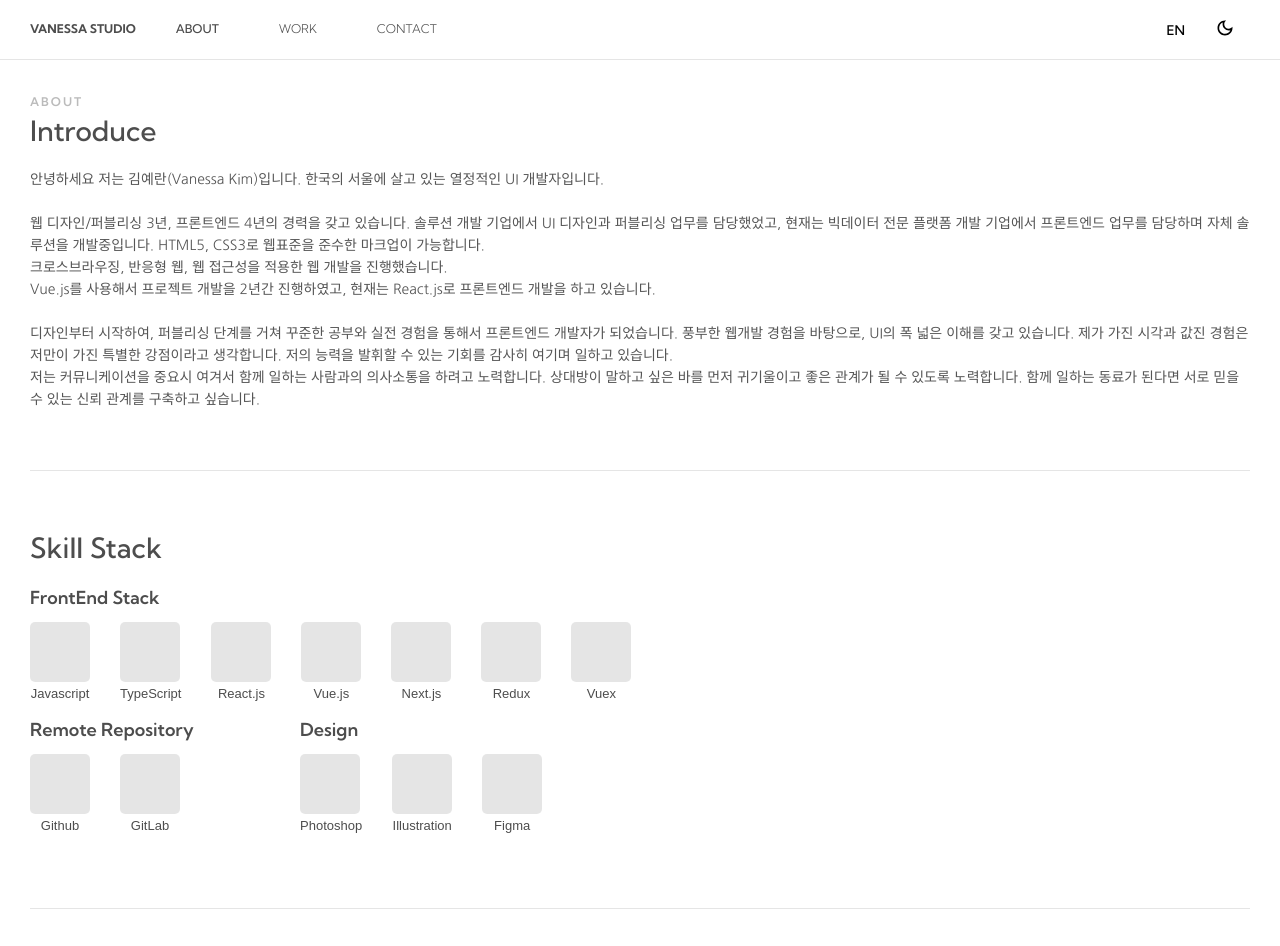
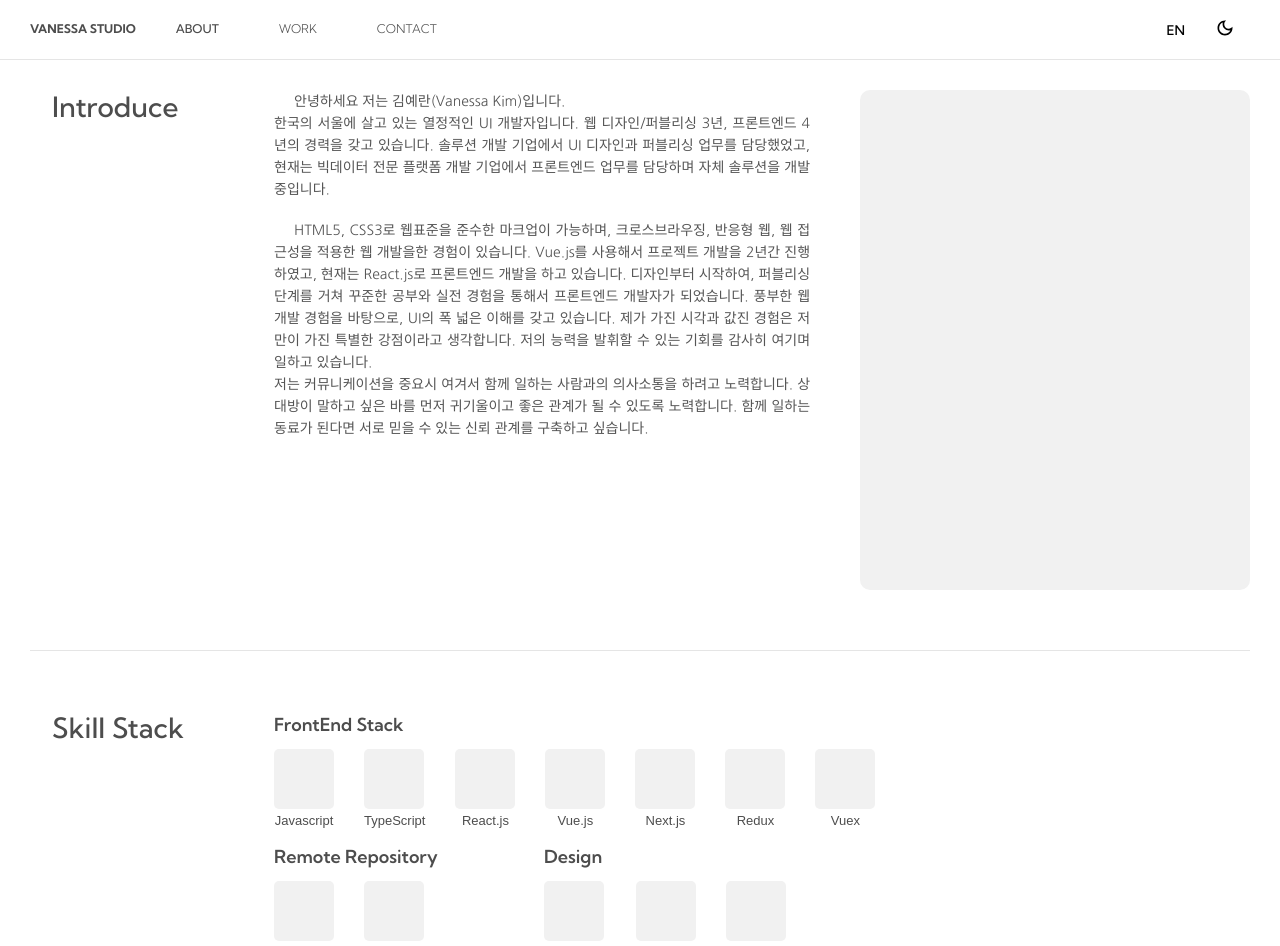
Before and after one commit to vanessa-kim/portfolio, a React (Create React App) app: page /about in a window 1280 px wide. Shown: the top 946 px of the page. Built offline with nearby package versions, Linux system fonts and the light colour scheme.

Commit message:
[ABOUT] about 화면 레이아웃 퍼블리싱

```diff
--- /dev/null
+++ b/src/Routes/About/Introduce.tsx
@@ -0,0 +1,55 @@
+import styled from "styled-components";
+
+const IntroduceWrap = styled.div`
+	display: flex;
+	gap: 50px;
+
+	p {
+		max-width: 550px;
+		text-align: justify;
+		text-indent: 20px;
+	}
+
+	aside {
+		width: 400px;
+		height: 500px;
+		background: var(--section-bg);
+		font-size: 0;
+		border-radius: 10px;
+	}
+`;
+
+function Introduce() {
+	return (
+		<IntroduceWrap>
+			<div>
+				<p>
+					안녕하세요 저는 김예란(Vanessa Kim)입니다.
+					<br /> 한국의 서울에 살고 있는 열정적인 UI 개발자입니다. 웹
+					디자인/퍼블리싱 3년, 프론트엔드 4년의 경력을 갖고 있습니다. 솔루션
+					개발 기업에서 UI 디자인과 퍼블리싱 업무를 담당했었고, 현재는 빅데이터
+					전문 플랫폼 개발 기업에서 프론트엔드 업무를 담당하며 자체 솔루션을
+					개발중입니다.
+				</p>
+				<br />
+				<p>
+					HTML5, CSS3로 웹표준을 준수한 마크업이 가능하며, 크로스브라우징,
+					반응형 웹, 웹 접근성을 적용한 웹 개발을한 경험이 있습니다. Vue.js를
+					사용해서 프로젝트 개발을 2년간 진행하였고, 현재는 React.js로
+					프론트엔드 개발을 하고 있습니다. 디자인부터 시작하여, 퍼블리싱 단계를
+					거쳐 꾸준한 공부와 실전 경험을 통해서 프론트엔드 개발자가 되었습니다.
+					풍부한 웹개발 경험을 바탕으로, UI의 폭 넓은 이해를 갖고 있습니다. 제가
+					가진 시각과 값진 경험은 저만이 가진 특별한 강점이라고 생각합니다. 저의
+					능력을 발휘할 수 있는 기회를 감사히 여기며 일하고 있습니다. <br />
+					저는 커뮤니케이션을 중요시 여겨서 함께 일하는 사람과의 의사소통을
+					하려고 노력합니다. 상대방이 말하고 싶은 바를 먼저 귀기울이고 좋은
+					관계가 될 수 있도록 노력합니다. 함께 일하는 동료가 된다면 서로 믿을 수
+					있는 신뢰 관계를 구축하고 싶습니다.
+				</p>
+			</div>
+			<aside>Vanessa picture</aside>
+		</IntroduceWrap>
+	);
+}
+
+export default Introduce;
--- /dev/null
+++ b/src/Routes/About/SkillStack.tsx
@@ -0,0 +1,100 @@
+import styled from "styled-components";
+
+const SkillWrap = styled.div`
+	max-width: 1000px;
+	width: 100%;
+
+	.skill-row {
+		display: inline-grid;
+		grid-template-columns: 270px auto;
+	}
+	.skill-column {
+		&:nth-child(1) {
+			grid-column: 1 / span 2;
+		}
+	}
+`;
+
+const SkillList = styled.ul`
+	display: flex;
+	margin-bottom: 10px;
+	gap: 30px;
+
+	li {
+		font-weight: 400;
+		font-size: 13px;
+		text-align: center;
+		line-height: 24px;
+
+		& > div {
+			width: 60px;
+			height: 60px;
+			background: var(--section-bg);
+			border-radius: 5px;
+		}
+	}
+`;
+
+function SkillStack() {
+	return (
+		<SkillWrap>
+			<div className="skill-row">
+				<div className="skill-column">
+					<h4>FrontEnd Stack</h4>
+					<SkillList>
+						<li>
+							<div></div>Javascript
+						</li>
+						<li>
+							<div></div>TypeScript
+						</li>
+						<li>
+							<div></div>React.js
+						</li>
+						<li>
+							<div></div>Vue.js
+						</li>
+						<li>
+							<div></div>Next.js
+						</li>
+						<li>
+							<div></div>Redux
+						</li>
+						<li>
+							<div></div>Vuex
+						</li>
+					</SkillList>
+				</div>
+
+				<div className="skill-column">
+					<h4>Remote Repository</h4>
+					<SkillList>
+						<li>
+							<div></div>Github
+						</li>
+						<li>
+							<div></div>GitLab
+						</li>
+					</SkillList>
+				</div>
+
+				<div className="skill-column">
+					<h4>Design</h4>
+					<SkillList>
+						<li>
+							<div></div>Photoshop
+						</li>
+						<li>
+							<div></div>Illustration
+						</li>
+						<li>
+							<div></div>Figma
+						</li>
+					</SkillList>
+				</div>
+			</div>
+		</SkillWrap>
+	);
+}
+
+export default SkillStack;
--- a/src/Routes/About/index.tsx
+++ b/src/Routes/About/index.tsx
@@ -1,42 +1,18 @@
 import styled from "styled-components";
 import Experience from "./Experience";
 import Education from "./Education";
-
-const SkillList = styled.ul`
-	display: flex;
-	margin-bottom: 10px;
-	gap: 30px;
-
-	li {
-		font-weight: 400;
-		font-size: 13px;
-		text-align: center;
-		line-height: 24px;
-
-		& > div {
-			width: 60px;
-			height: 60px;
-			background: var(--black-10);
-			border-radius: 5px;
-		}
-	}
-`;
+import SkillStack from "./SkillStack";
+import Introduce from "./Introduce";
 
 const AboutWrapper = styled.div`
+	width: 100%;
 	padding: 30px;
-
-	.skill-row {
-		display: inline-grid;
-		grid-template-columns: 270px auto;
-	}
-	.skill-column {
-		&:nth-child(1) {
-			grid-column: 1 / span 2;
-		}
-	}
 `;
 
 const SectionWrap = styled.section`
+	display: grid;
+	grid-template-columns: 20% 1fr;
+	justify-items: center;
 	border-bottom: 1px solid var(--border);
 	padding-bottom: 60px;
 	margin-bottom: 60px;
@@ -45,107 +21,27 @@ const SectionWrap = styled.section`
 		border-bottom: 0;
 		margin-bottom: 0;
 	}
+
+	h3 {
+		min-width: 200px;
+	}
 `;
 
 function About() {
 	return (
 		<AboutWrapper>
-			<h2>ABOUT</h2>
-
 			<SectionWrap>
 				<h3>Introduce</h3>
-				<p>
-					안녕하세요 저는 김예란(Vanessa Kim)입니다. 한국의 서울에 살고 있는
-					열정적인 UI 개발자입니다.
-					<br />
-					<br />웹 디자인/퍼블리싱 3년, 프론트엔드 4년의 경력을 갖고 있습니다.
-					솔루션 개발 기업에서 UI 디자인과 퍼블리싱 업무를 담당했었고, 현재는
-					빅데이터 전문 플랫폼 개발 기업에서 프론트엔드 업무를 담당하며 자체
-					솔루션을 개발중입니다. HTML5, CSS3로 웹표준을 준수한 마크업이
-					가능합니다. <br />
-					크로스브라우징, 반응형 웹, 웹 접근성을 적용한 웹 개발을 진행했습니다.
-					<br />
-					Vue.js를 사용해서 프로젝트 개발을 2년간 진행하였고, 현재는 React.js로
-					프론트엔드 개발을 하고 있습니다.
-					<br />
-					<br />
-					디자인부터 시작하여, 퍼블리싱 단계를 거쳐 꾸준한 공부와 실전 경험을
-					통해서 프론트엔드 개발자가 되었습니다. 풍부한 웹개발 경험을 바탕으로,
-					UI의 폭 넓은 이해를 갖고 있습니다. 제가 가진 시각과 값진 경험은 저만이
-					가진 특별한 강점이라고 생각합니다. 저의 능력을 발휘할 수 있는 기회를
-					감사히 여기며 일하고 있습니다.
-					<br />
-					저는 커뮤니케이션을 중요시 여겨서 함께 일하는 사람과의 의사소통을
-					하려고 노력합니다. 상대방이 말하고 싶은 바를 먼저 귀기울이고 좋은
-					관계가 될 수 있도록 노력합니다. 함께 일하는 동료가 된다면 서로 믿을 수
-					있는 신뢰 관계를 구축하고 싶습니다.
-				</p>
+				<Introduce />
 			</SectionWrap>
-
 			<SectionWrap>
 				<h3>Skill Stack</h3>
-				<div className="skill-row">
-					<div className="skill-column">
-						<h4>FrontEnd Stack</h4>
-						<SkillList>
-							<li>
-								<div></div>Javascript
-							</li>
-							<li>
-								<div></div>TypeScript
-							</li>
-							<li>
-								<div></div>React.js
-							</li>
-							<li>
-								<div></div>Vue.js
-							</li>
-							<li>
-								<div></div>Next.js
-							</li>
-							<li>
-								<div></div>Redux
-							</li>
-							<li>
-								<div></div>Vuex
-							</li>
-						</SkillList>
-					</div>
-
-					<div className="skill-column">
-						<h4>Remote Repository</h4>
-						<SkillList>
-							<li>
-								<div></div>Github
-							</li>
-							<li>
-								<div></div>GitLab
-							</li>
-						</SkillList>
-					</div>
-
-					<div className="skill-column">
-						<h4>Design</h4>
-						<SkillList>
-							<li>
-								<div></div>Photoshop
-							</li>
-							<li>
-								<div></div>Illustration
-							</li>
-							<li>
-								<div></div>Figma
-							</li>
-						</SkillList>
-					</div>
-				</div>
+				<SkillStack />
 			</SectionWrap>
-
 			<SectionWrap>
 				<h3>Experience</h3>
 				<Experience />
 			</SectionWrap>
-
 			<SectionWrap>
 				<h3>Education</h3>
 				<Education />
--- a/src/SCSS/reset.ts
+++ b/src/SCSS/reset.ts
@@ -52,16 +52,13 @@ const ResetStyle = createGlobalStyle`
   * {
     box-sizing: border-box;
   }
-  html {
-    overflow: auto;
-    overflow-x: hidden;
-  }
   body {
     font-weight: 300;
     font-family: 'Source Sans Pro', sans-serif;
     color: ${(props) => props.theme.black.darker};
     line-height: 1.2;
     background: ${(props) => props.theme.white.lighter};
+    overflow: auto;
   }
   a {
     text-decoration:none;
```
